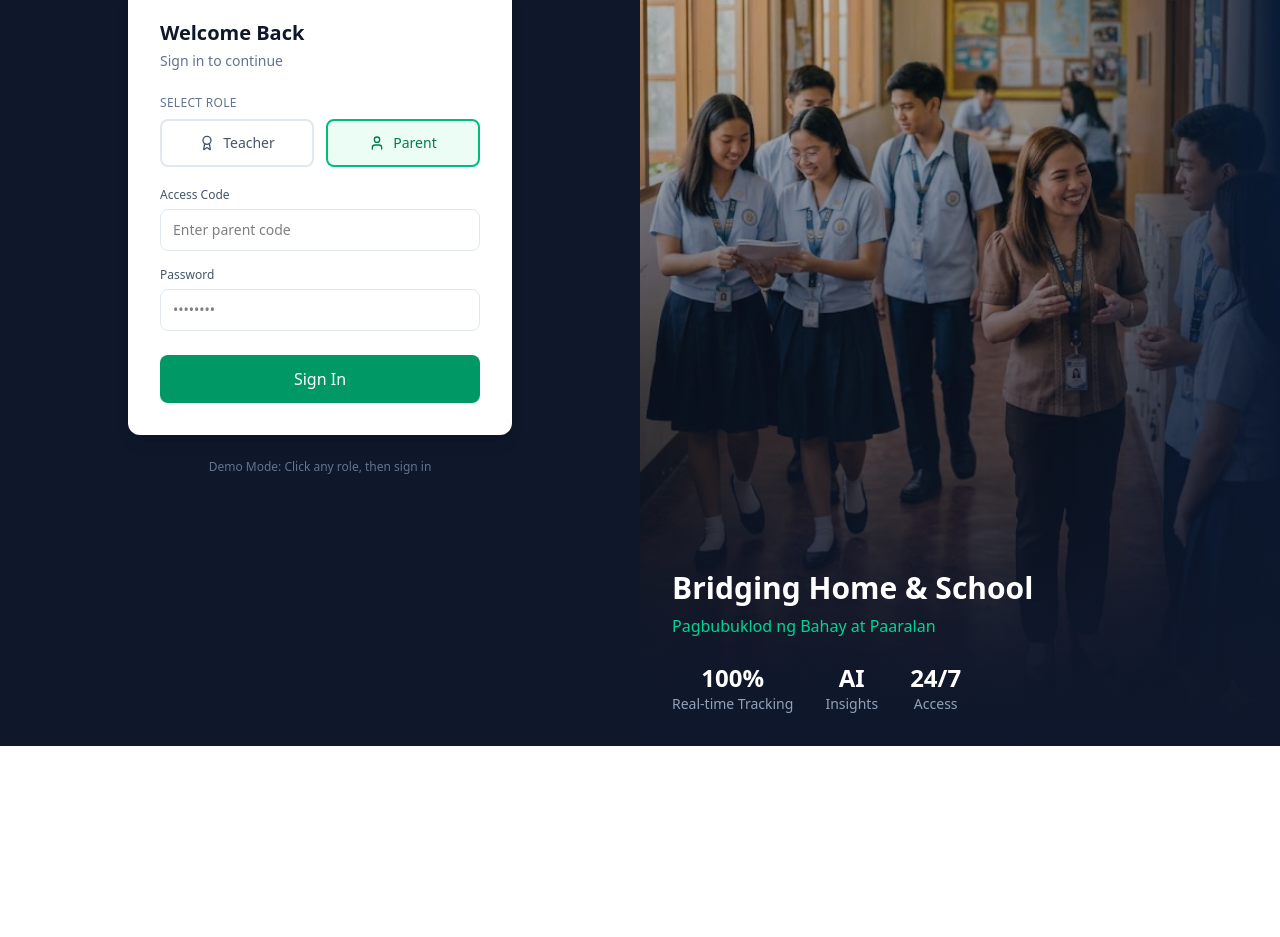
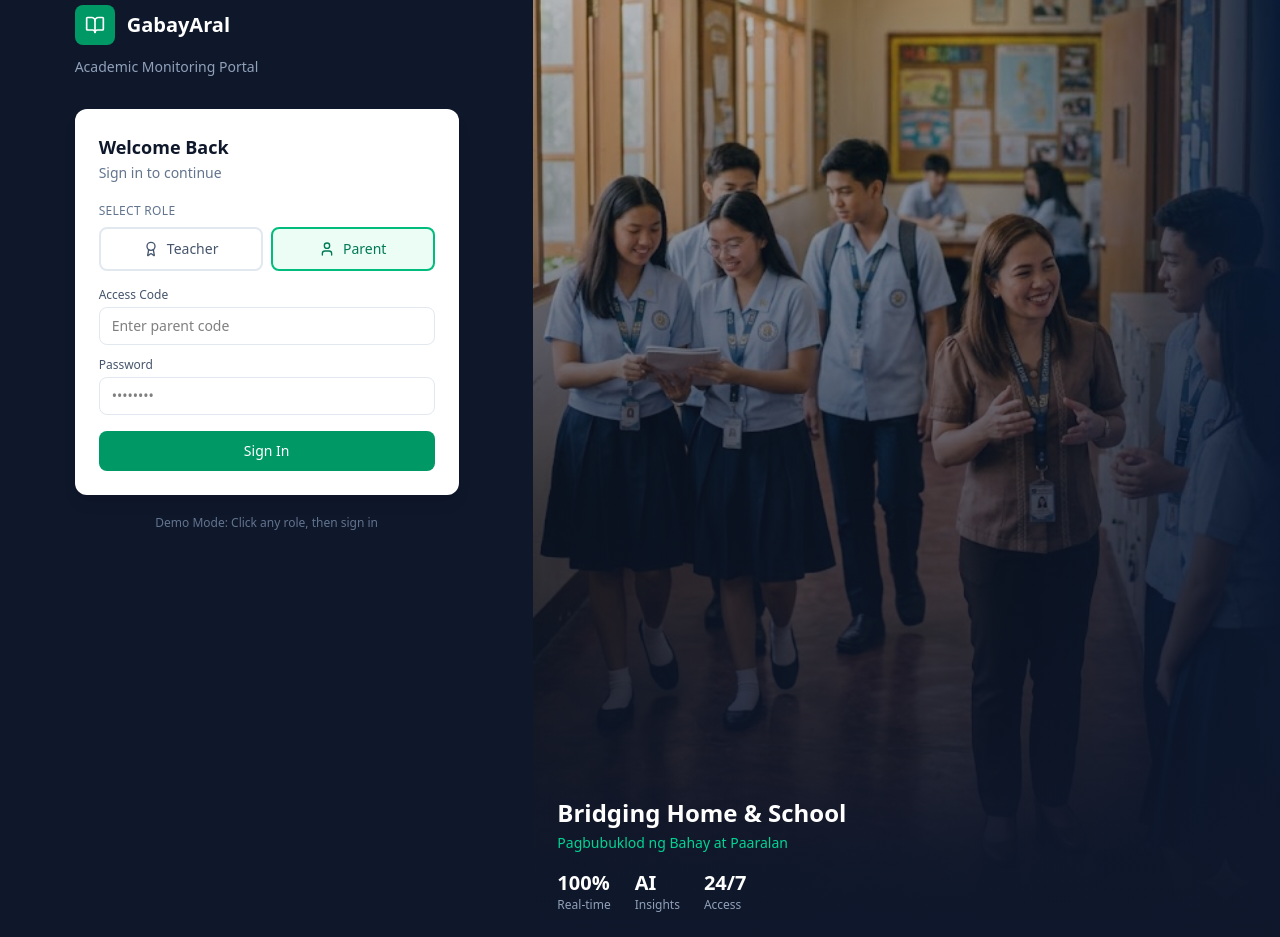
Before and after one commit to raejohnacarandang/gabayaral2, a React (Vite) app: page / in a window 1280 px wide. Shown: the part 400-1337 px from the top of the page. Before the commit the page ends 1146 px from the top, so only its background shows below. Built offline with nearby package versions, Linux system fonts and the light colour scheme.

Commit message:
Compact login no scroll fit single screen

```diff
--- a/src/App.tsx
+++ b/src/App.tsx
@@ -515,41 +515,41 @@ const handleAddGrade = (newGrade: GradeEntry) => {
 
 if (!isAuthenticated) {
     return (
-      <div className="min-h-screen bg-slate-900 flex font-sans">
+      <div className="min-h-screen bg-slate-900 flex font-sans overflow-hidden">
         {/* Left Side - Login Form */}
-        <div className="w-full lg:w-1/2 flex items-center justify-center p-8 lg:p-12">
+        <div className="w-full lg:w-5/12 flex items-center justify-center p-6">
           <motion.div
             initial={{ opacity: 0, y: 20 }}
             animate={{ opacity: 1, y: 0 }}
             className="w-full max-w-sm"
           >
             {/* Logo */}
-            <div className="mb-10">
-              <div className="flex items-center gap-3 mb-4">
+            <div className="mb-8">
+              <div className="flex items-center gap-3 mb-3">
                 <div className="w-10 h-10 bg-emerald-600 rounded-lg flex items-center justify-center">
                   <BookOpen className="w-5 h-5 text-white" />
                 </div>
-                <h1 className="text-2xl font-bold text-white">GabayAral</h1>
+                <h1 className="text-xl font-bold text-white">GabayAral</h1>
               </div>
               <p className="text-slate-400 text-sm">Academic Monitoring Portal</p>
             </div>
 
             {/* Login Card */}
             <div className="bg-white rounded-xl shadow-lg">
-              <div className="p-8">
-                <div className="mb-6">
-                  <h2 className="text-xl font-semibold text-slate-900">Welcome Back</h2>
-                  <p className="text-slate-500 text-sm mt-1">Sign in to continue</p>
+              <div className="p-6">
+                <div className="mb-5">
+                  <h2 className="text-lg font-semibold text-slate-900">Welcome Back</h2>
+                  <p className="text-slate-500 text-sm mt-0.5">Sign in to continue</p>
                 </div>
 
                 {/* Role Selection */}
-                <div className="mb-5">
+                <div className="mb-4">
                   <p className="text-xs font-medium text-slate-500 mb-2 uppercase tracking-wide">Select Role</p>
-                  <div className="grid grid-cols-2 gap-3">
+                  <div className="grid grid-cols-2 gap-2">
                     <button
                       onClick={() => setRole('teacher')}
                       className={cn(
-                        "flex items-center justify-center gap-2 p-3 rounded-lg border-2 transition-all font-medium text-sm",
+                        "flex items-center justify-center gap-2 p-2.5 rounded-lg border-2 transition-all font-medium text-sm",
                         role === 'teacher' ? "border-emerald-500 bg-emerald-50 text-emerald-700" : "border-slate-200 text-slate-600 hover:border-slate-300"
                       )}
                     >
@@ -559,7 +559,7 @@ if (!isAuthenticated) {
                     <button
                       onClick={() => setRole('parent')}
                       className={cn(
-                        "flex items-center justify-center gap-2 p-3 rounded-lg border-2 transition-all font-medium text-sm",
+                        "flex items-center justify-center gap-2 p-2.5 rounded-lg border-2 transition-all font-medium text-sm",
                         role === 'parent' ? "border-emerald-500 bg-emerald-50 text-emerald-700" : "border-slate-200 text-slate-600 hover:border-slate-300"
                       )}
                     >
@@ -570,79 +570,74 @@ if (!isAuthenticated) {
                 </div>
 
                 {/* Form */}
-                <div className="space-y-4">
+                <div className="space-y-3">
                   <div>
-                    <label className="text-xs font-medium text-slate-600 mb-1.5 block">
+                    <label className="text-xs font-medium text-slate-600 mb-1 block">
                       {role === 'teacher' ? 'Teacher ID' : 'Access Code'}
                     </label>
                     <input
                       type="text"
                       placeholder={role === 'teacher' ? "Enter teacher ID" : "Enter parent code"}
-                      className="w-full border border-slate-200 rounded-lg py-2.5 px-3 text-sm focus:ring-2 focus:ring-emerald-500 outline-none"
+                      className="w-full border border-slate-200 rounded-lg py-2 px-3 text-sm focus:ring-2 focus:ring-emerald-500 outline-none"
                     />
                   </div>
                   <div>
-                    <label className="text-xs font-medium text-slate-600 mb-1.5 block">Password</label>
+                    <label className="text-xs font-medium text-slate-600 mb-1 block">Password</label>
                     <input
                       type="password"
                       placeholder="••••••••"
-                      className="w-full border border-slate-200 rounded-lg py-2.5 px-3 text-sm focus:ring-2 focus:ring-emerald-500 outline-none"
+                      className="w-full border border-slate-200 rounded-lg py-2 px-3 text-sm focus:ring-2 focus:ring-emerald-500 outline-none"
                     />
                   </div>
                 </div>
 
                 <button
                   onClick={() => setIsAuthenticated(true)}
-                  className="w-full mt-6 py-3 bg-emerald-600 hover:bg-emerald-700 text-white font-medium rounded-lg transition-all"
+                  className="w-full mt-4 py-2.5 bg-emerald-600 hover:bg-emerald-700 text-white font-medium rounded-lg transition-all text-sm"
                 >
                   Sign In
                 </button>
               </div>
             </div>
 
-            <p className="text-center text-xs text-slate-500 mt-6">
+            <p className="text-center text-xs text-slate-500 mt-5">
               Demo Mode: Click any role, then sign in
             </p>
           </motion.div>
         </div>
 
         {/* Right Side - Hero Image */}
-        <div className="hidden lg:flex lg:w-1/2 bg-slate-900 relative overflow-hidden">
-          {/* Hero Image - Cover Fit */}
+        <div className="hidden lg:flex lg:w-7/12 bg-slate-900 relative overflow-hidden">
           <img
             src="/image.png"
             alt="GabayAral Demo"
             className="w-full h-full object-cover"
           />
+          <div className="absolute inset-0 bg-gradient-to-t from-slate-900 via-slate-900/50 to-transparent"></div>
 
-          {/* Gradient Overlay */}
-          <div className="absolute inset-0 bg-gradient-to-t from-slate-900 via-slate-900/40 to-transparent"></div>
-
-          {/* Brand Badge */}
-          <div className="absolute top-6 left-6">
-            <div className="flex items-center gap-2 px-3 py-2 bg-white/10 backdrop-blur-sm rounded-lg">
-              <BookOpen className="w-5 h-5 text-white" />
-              <span className="text-white font-semibold">GabayAral</span>
+          <div className="absolute top-5 left-5">
+            <div className="flex items-center gap-2 px-3 py-1.5 bg-white/10 backdrop-blur-sm rounded-lg">
+              <BookOpen className="w-4 h-4 text-white" />
+              <span className="text-white text-sm font-semibold">GabayAral</span>
             </div>
           </div>
 
-          {/* Hero Content */}
-          <div className="absolute bottom-0 left-0 right-0 p-8 bg-gradient-to-t from-slate-900 to-transparent">
-            <h2 className="text-3xl font-bold text-white mb-2">Bridging Home & School</h2>
-            <p className="text-emerald-400 font-medium mb-6">Pagbubuklod ng Bahay at Paaralan</p>
+          <div className="absolute bottom-0 left-0 right-0 p-6 bg-gradient-to-t from-slate-900 to-transparent">
+            <h2 className="text-2xl font-bold text-white mb-1">Bridging Home & School</h2>
+            <p className="text-emerald-400 text-sm font-medium mb-4">Pagbubuklod ng Bahay at Paaralan</p>
 
-            <div className="flex gap-8">
-              <div className="text-center">
-                <p className="text-2xl font-bold text-white">100%</p>
-                <p className="text-sm text-slate-400">Real-time Tracking</p>
+            <div className="flex gap-6">
+              <div>
+                <p className="text-xl font-bold text-white">100%</p>
+                <p className="text-xs text-slate-400">Real-time</p>
               </div>
-              <div className="text-center">
-                <p className="text-2xl font-bold text-white">AI</p>
-                <p className="text-sm text-slate-400">Insights</p>
+              <div>
+                <p className="text-xl font-bold text-white">AI</p>
+                <p className="text-xs text-slate-400">Insights</p>
               </div>
-              <div className="text-center">
-                <p className="text-2xl font-bold text-white">24/7</p>
-                <p className="text-sm text-slate-400">Access</p>
+              <div>
+                <p className="text-xl font-bold text-white">24/7</p>
+                <p className="text-xs text-slate-400">Access</p>
               </div>
             </div>
           </div>
```
